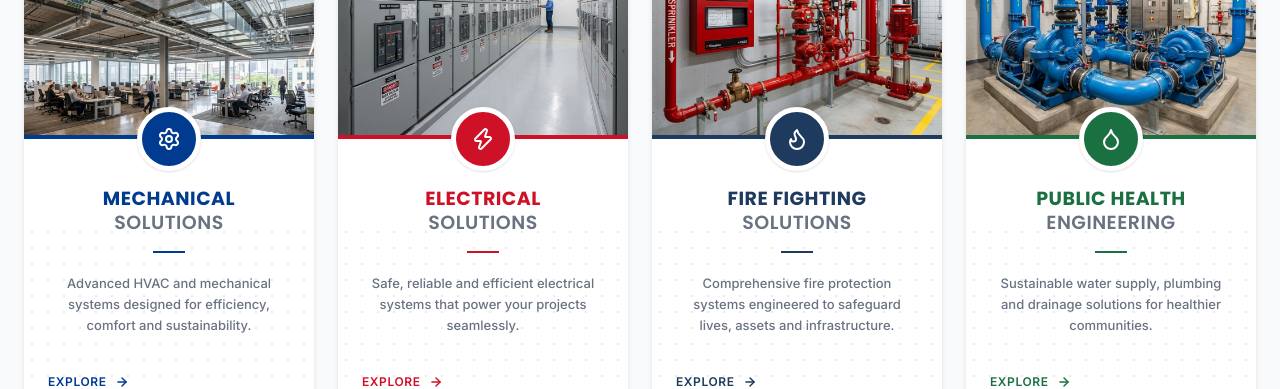
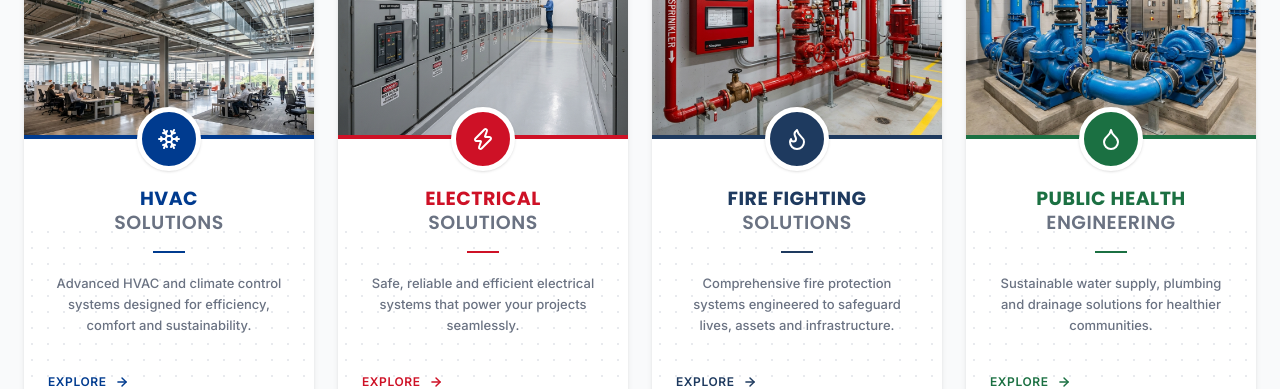
Before and after one commit to salesvericoneng-beep/Vericon, a React (Vite) app: page / in a window 1280 px wide. Shown: the part 2260-2649 px from the top of the page. Built offline with nearby package versions, Linux system fonts and the light colour scheme.

Commit message:
Update navigation dropdown, headings and footer layout

```diff
--- a/src/components/Footer.jsx
+++ b/src/components/Footer.jsx
@@ -11,7 +11,7 @@ const quickLinks = [
 ];
 
 const services = [
-  { name: 'HVAC Solutions', path: '/services/mechanical' },
+  { name: 'HVAC Solutions', path: '/services/hvac' },
   { name: 'Electrical Solutions', path: '/services/electrical' },
   { name: 'Fire Fighting Solutions', path: '/services/fire' },
   { name: 'Public Health Engineering', path: '/services/phe' },
--- a/src/components/Navbar.jsx
+++ b/src/components/Navbar.jsx
@@ -10,13 +10,7 @@ const navLinks = [
     name: 'Projects',
     path: '/services',
     dropdown: [
-      {
-        name: 'Mechanical Solutions',
-        path: '/services/mechanical',
-        subDropdown: [
-          { name: 'HVAC Solutions', path: '/services/hvac' }
-        ]
-      },
+      { name: 'HVAC Solutions', path: '/services/hvac' },
       { name: 'Electrical Solutions', path: '/services/electrical' },
       { name: 'Fire Fighting Solutions', path: '/services/fire' },
       { name: 'PHE Solutions', path: '/services/phe' }
--- a/src/components/home/Services.jsx
+++ b/src/components/home/Services.jsx
@@ -1,20 +1,20 @@
 import React from 'react';
-import { Settings, Zap, Flame, Droplet, ArrowRight } from 'lucide-react';
+import { Snowflake, Zap, Flame, Droplet, ArrowRight } from 'lucide-react';
 import { motion } from 'framer-motion';
 import { Link } from 'react-router-dom';
 
 const services = [
   {
-    id: 'mechanical',
+    id: 'hvac',
     image: '/mechanical.jpg',
-    icon: Settings,
+    icon: Snowflake,
     color: 'text-[#003B8F]',
     borderColor: 'border-[#003B8F]',
     bgColor: 'bg-[#003B8F]',
-    titleLine1: 'MECHANICAL',
+    titleLine1: 'HVAC',
     titleLine2: 'SOLUTIONS',
-    description: 'Advanced HVAC and mechanical systems designed for efficiency, comfort and sustainability.',
-    link: '/services/mechanical'
+    description: 'Advanced HVAC and climate control systems designed for efficiency, comfort and sustainability.',
+    link: '/services/hvac'
   },
   {
     id: 'electrical',
--- a/src/pages/Services.jsx
+++ b/src/pages/Services.jsx
@@ -10,22 +10,22 @@ import { Link } from 'react-router-dom';
 
 const coreServices = [
   {
-    id: 'mechanical',
+    id: 'hvac',
     image: '/mechanical.jpg',
-    icon: Settings,
+    icon: Snowflake,
     bgColor: 'bg-[#003B8F]',
     borderColor: 'border-[#003B8F]',
     color: 'text-[#003B8F]',
-    titleLine1: 'MECHANICAL',
+    titleLine1: 'HVAC',
     titleLine2: 'SOLUTIONS',
-    description: 'Advanced HVAC and mechanical systems designed for efficiency, comfort and sustainability.',
+    description: 'Advanced HVAC systems designed for optimal climate control, energy efficiency, and sustainability.',
     features: [
       'HVAC Design', 'Chilled Water Systems',
       'Air Handling Units (AHU)', 'VRF / VRV Systems',
       'Ventilation Solutions', 'Clean Room HVAC',
       'Ducting & Piping', 'Energy Optimization',
     ],
-    link: '/services/mechanical'
+    link: '/services/hvac'
   },
   {
     id: 'electrical',
```
